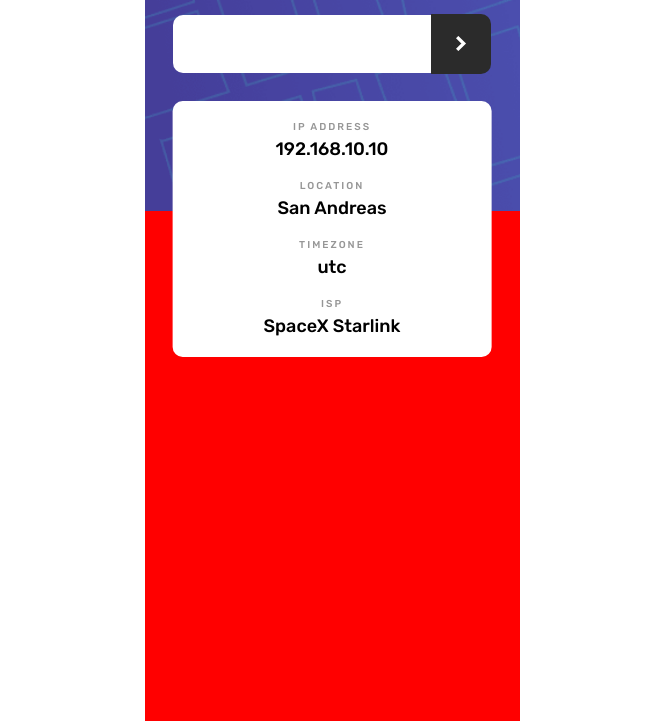
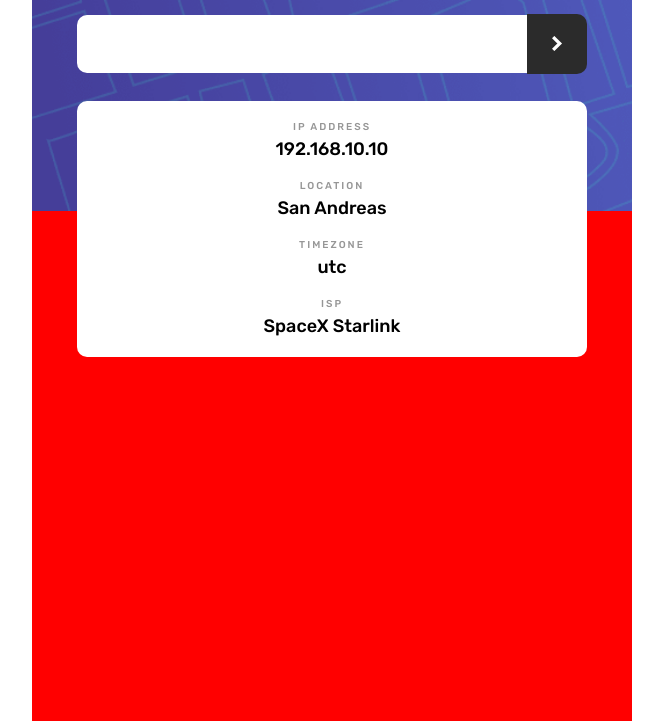
Before and after one commit to alptibet/ip-tracker, a website: page index.html in a window 1280 px wide. Shown: the part 79-800 px from the top of the page, without its empty margins (308-971 px from the left). Drawn offline with Linux system fonts and the light colour scheme.

Commit message:
resolved input width

```diff
--- a/src/scss/_base.scss
+++ b/src/scss/_base.scss
@@ -13,7 +13,7 @@
 
 .container {
   width: 100%;
-  max-width: 375px;
+  max-width: 600px;
   margin: 0 auto;
   position: relative;
 }
--- a/src/scss/_header.scss
+++ b/src/scss/_header.scss
@@ -19,10 +19,10 @@
     justify-content: center;
 
     &-form {
-      //
+      width: 100%;
       &-input {
         margin-right: auto;
-        width: 120%;
+        width: 100%;
         padding: 1.8rem;
         border: none;
         border-top-left-radius: 10px;
```
Also changed, not shown: style.css.
